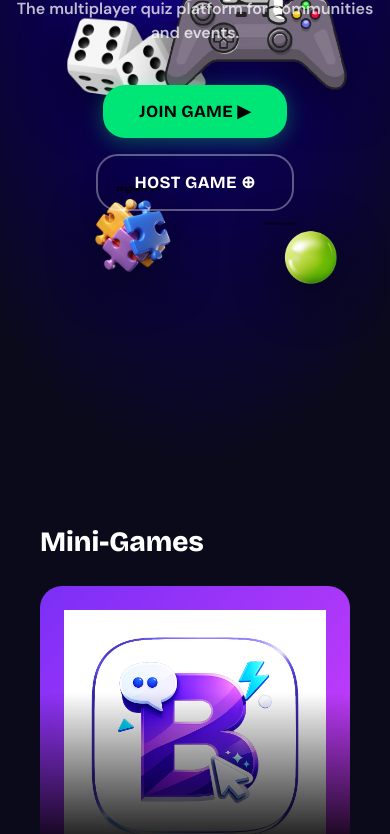
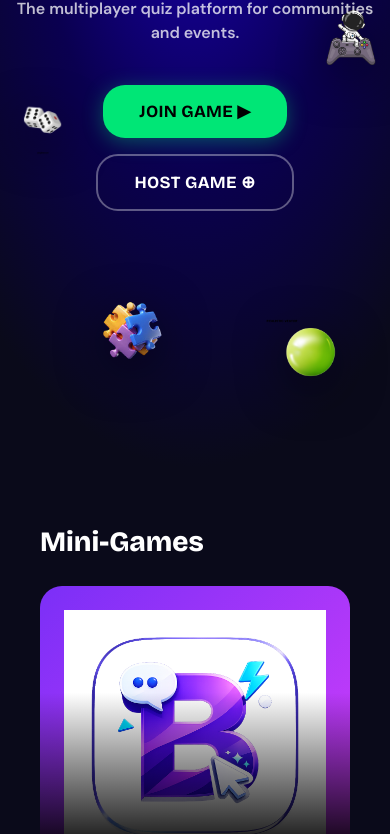
Before and after one commit to alifaguslerian/BDCAHOOT-Minigames, a website: page public/index.html in a window 390 px wide. Shown: the part 377-1211 px from the top of the page. Drawn offline with nearby package versions, Linux system fonts and the light colour scheme; no server answers.

Commit message:
fix: responsive hero deco size on mobile

```diff
--- a/public/css/style.css
+++ b/public/css/style.css
@@ -442,7 +442,32 @@ img {
   width: 260px;
   height: 260px;
   object-fit: contain;
-  filter: drop-shadow(0 12px 24px rgba(0, 0, 0, 0.5));
+  filter: drop-shadow(0 12px 24px rgba(0,0,0,0.5));
+}
+
+@media (max-width: 768px) {
+  .hero-deco img {
+    width: 90px;
+    height: 90px;
+  }
+
+  /* Reposisi biar ga tabrakan di HP */
+  .hero-deco[style*="left:2%"],
+  .hero-deco[style*="left: 2%"] {
+    top: 55% !important;
+  }
+
+  .hero-deco[style*="right:1%"],
+  .hero-deco[style*="right: 1%"] {
+    top: 45% !important;
+  }
+}
+
+@media (max-width: 480px) {
+  .hero-deco img {
+    width: 70px;
+    height: 70px;
+  }
 }
 
 .hero-title,
```
